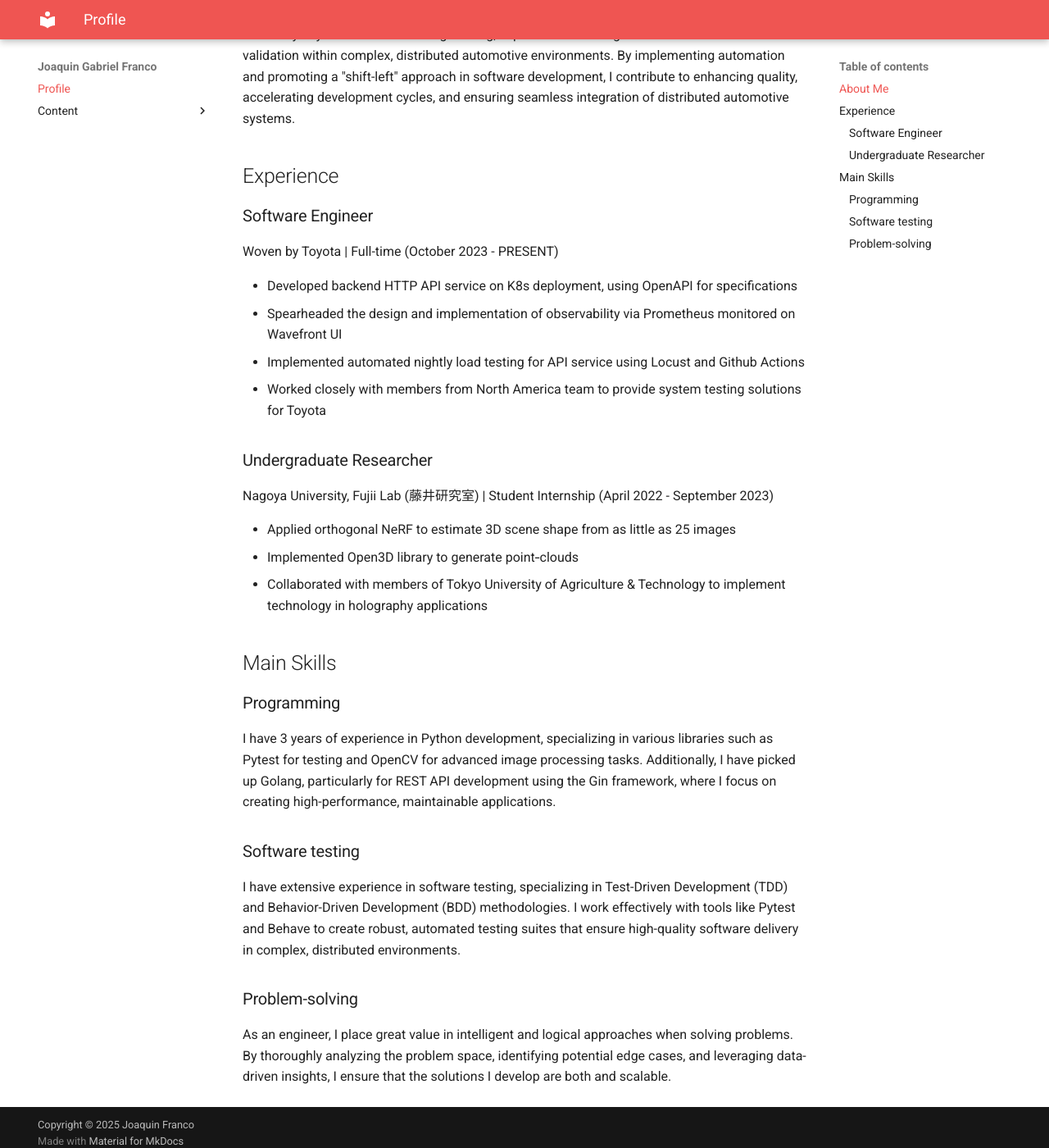
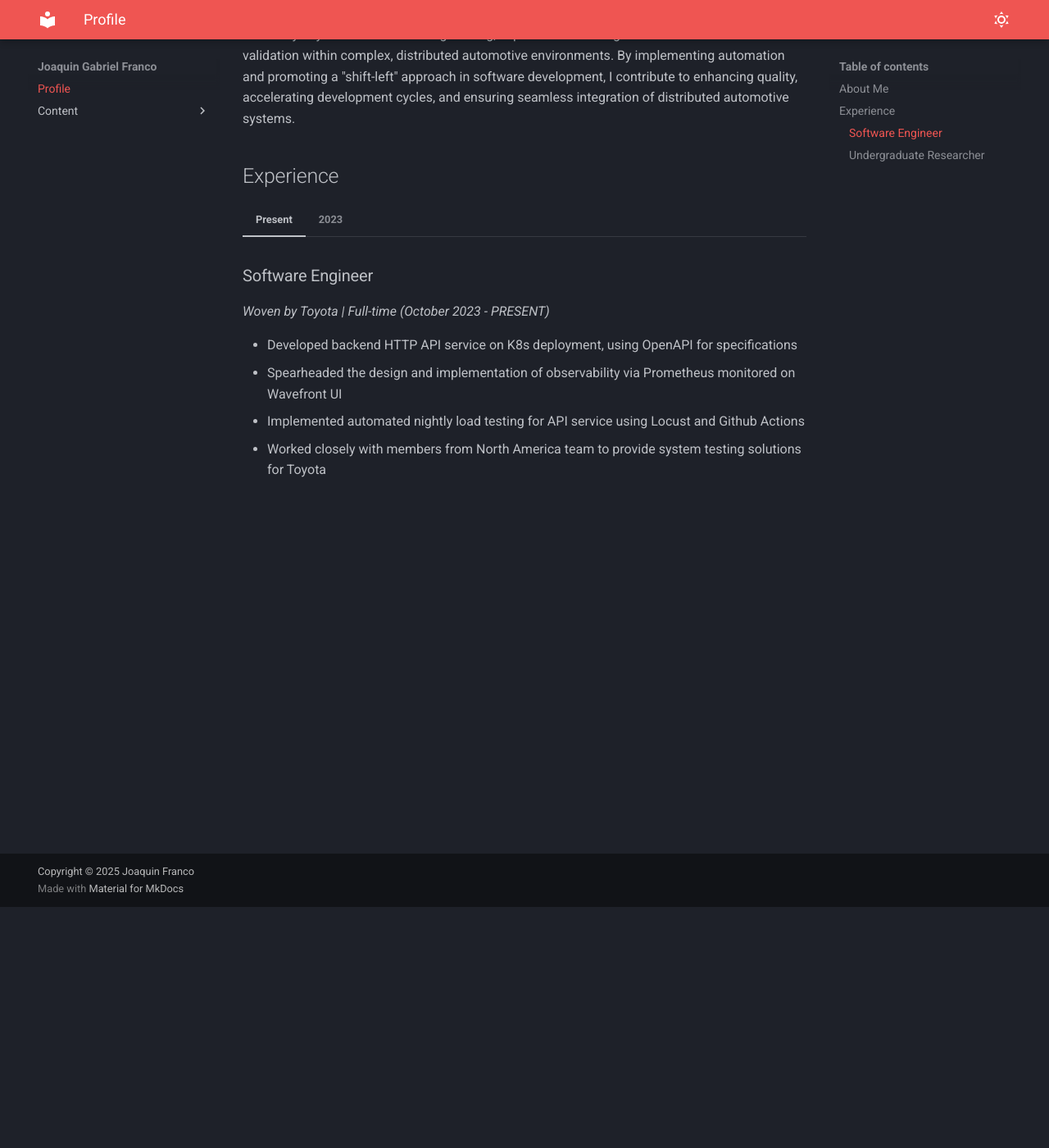
Before and after one commit to jgfranco17/portfolio, an MkDocs documentation site: the page built from docs/index.md, in a window 1280 px wide and 1400 px high, scrolled down 294 px. Shown: the whole window at 82% size. Built offline with MkDocs 1.6.1 and Material for MkDocs 9.7.7, drawn with Linux system fonts in a browser that asks for light colours.

```diff
--- a/docs/index.md
+++ b/docs/index.md
@@ -14,42 +14,26 @@ systems.
 
 ## Experience
 
-### Software Engineer
+=== "Present"
 
-Woven by Toyota | Full-time (October 2023 - PRESENT)
+    ### Software Engineer
 
-- Developed backend HTTP API service on K8s deployment, using OpenAPI for specifications
-- Spearheaded the design and implementation of observability via Prometheus monitored on Wavefront UI
-- Implemented automated nightly load testing for API service using Locust and Github Actions
-- Worked closely with members from North America team to provide system testing solutions for Toyota
+    _Woven by Toyota | Full-time (October 2023 - PRESENT)_
 
-### Undergraduate Researcher
+    - Developed backend HTTP API service on K8s deployment, using OpenAPI for specifications
+    - Spearheaded the design and implementation of observability via Prometheus monitored on
+      Wavefront UI
+    - Implemented automated nightly load testing for API service using Locust and Github Actions
+    - Worked closely with members from North America team to provide system testing solutions
+      for Toyota
 
-Nagoya University, Fujii Lab (藤井研究室) | Student Internship (April 2022 - September 2023)
+=== "2023"
 
-- Applied orthogonal NeRF to estimate 3D scene shape from as little as 25 images
-- Implemented Open3D library to generate point‑clouds
-- Collaborated with members of Tokyo University of Agriculture & Technology to implement technology
-  in holography applications
+    ### Undergraduate Researcher
 
-## Main Skills
+    _Nagoya University, Fujii Lab (藤井研究室) | Student Internship (April 2022 - September 2023)_
 
-### Programming
-
-I have 3 years of experience in Python development, specializing in various libraries such as
-Pytest for testing and OpenCV for advanced image processing tasks. Additionally, I have picked
-up Golang, particularly for REST API development using the Gin framework, where I focus on
-creating high-performance, maintainable applications.
-
-### Software testing
-
-I have extensive experience in software testing, specializing in Test-Driven Development (TDD)
-and Behavior-Driven Development (BDD) methodologies. I work effectively with tools like Pytest
-and Behave to create robust, automated testing suites that ensure high-quality software delivery
-in complex, distributed environments.
-
-### Problem-solving
-
-As an engineer, I place great value in intelligent and logical approaches when solving problems.
-By thoroughly analyzing the problem space, identifying potential edge cases, and leveraging
-data-driven insights, I ensure that the solutions I develop are both and scalable.
+    - Applied orthogonal NeRF to estimate 3D scene shape from as little as 25 images
+    - Implemented Open3D library to generate point‑clouds
+    - Collaborated with members of Tokyo University of Agriculture & Technology to implement
+      technology in holography applications
--- a/mkdocs.yml
+++ b/mkdocs.yml
@@ -5,16 +5,23 @@ theme:
     text: Roboto
     code: Roboto Mono
   palette:
+    # Dark Mode
+    - scheme: slate
+      toggle:
+        icon: material/weather-sunny
+        name: Dark mode
+      primary: red
+      accent: deep orange
     # Light Mode
-    scheme: default
-    toggle:
-      icon: material/weather-night
-      name: Light
-    primary: red
-    accent: deep orange
+    - scheme: default
+      toggle:
+        icon: material/weather-night
+        name: Light mode
+      primary: red
+      accent: deep orange
   nav:
     - Home: index.md
-    - Blog: docs/content/
+    - Content: docs/content/
   features:
     - navigation.instant
     - search.highlight
@@ -24,13 +31,15 @@ theme:
   hljs_languages:
     - yaml
     - json
-    - go
+    - python
     - bash
 markdown_extensions:
   - admonition
   - pymdownx.details
-  - pymdownx.superfences # Enables syntax highlighting for code blocks
+  - pymdownx.superfences
   - pymdownx.highlight
+  - pymdownx.tabbed:
+      alternate_style: true
   - pymdownx.inlinehilite
   - pymdownx.emoji
   - attr_list
@@ -40,6 +49,7 @@ markdown_extensions:
       alternate_style: true # Enables tabbed code sections
 plugins:
   - glightbox
+  # - blog
 extra_css:
   - styles/custom.css
 copyright: Copyright &copy; 2025 Joaquin Franco
```
Also changed, not shown: 2 other files.
